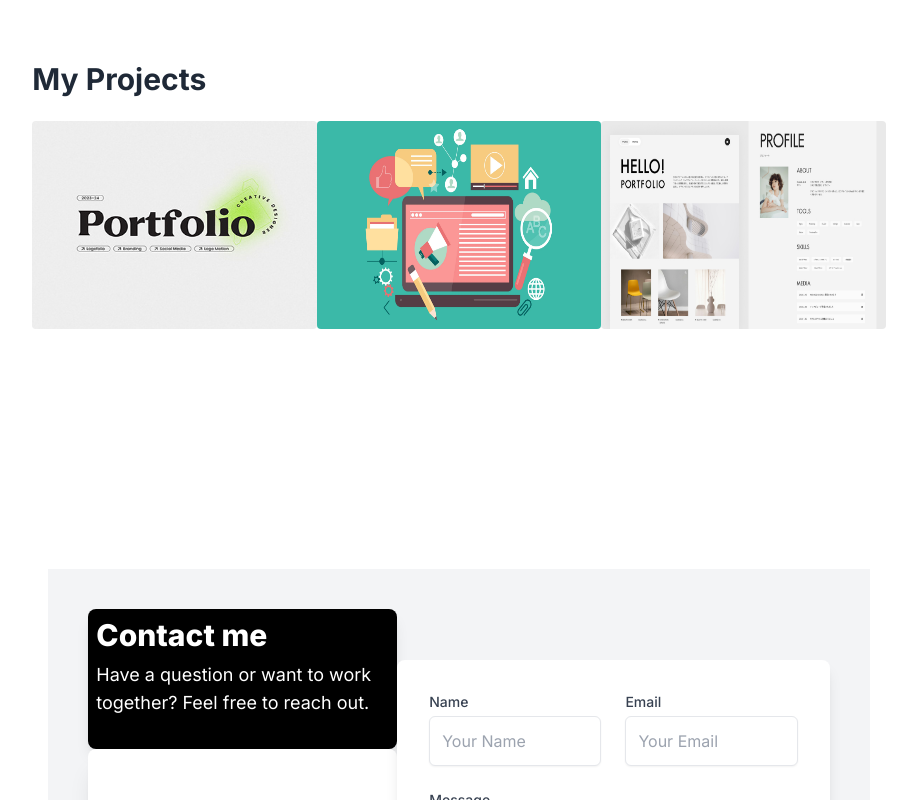
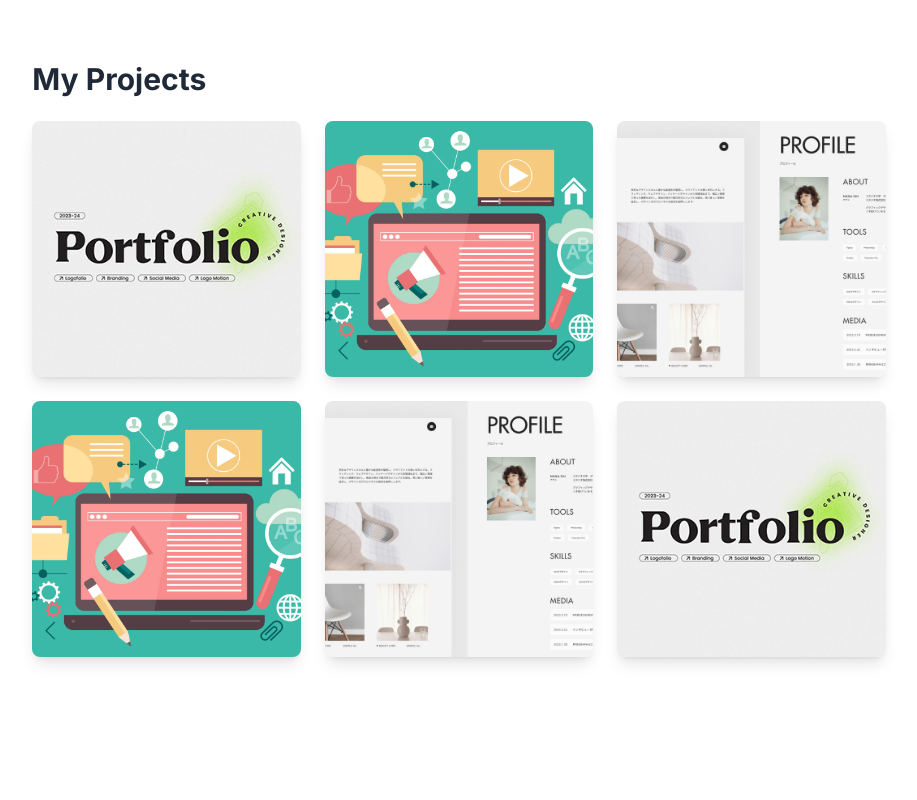
Before and after one commit to Imranahmed935/Personal-Portfolio, a React (Vite) app: page / in a window 1280 px wide. Shown: the part 1500-2300 px from the top of the page, without its empty margins (181-1098 px from the left). Built offline with nearby package versions, Linux system fonts and the light colour scheme.

Commit message:
footer added

```diff
--- a/src/App.jsx
+++ b/src/App.jsx
@@ -2,6 +2,7 @@ import "./App.css";
 import About from "./Components/About/About";
 import Banner from "./Components/Banner/Banner";
 import Contact from "./Components/Contact/Contact";
+import Footer from "./Components/Footer/Footer";
 import Navbar from "./Components/Navbar/Navbar";
 import Project from "./Components/Projects/Project";
 import Skills from "./Components/Skills/Skills";
@@ -15,6 +16,7 @@ function App() {
       <Skills/>
       <Project/>
       <Contact/>
+      <Footer/>
     </div>
   );
 }
--- /dev/null
+++ b/src/Components/Footer/Footer.jsx
@@ -0,0 +1,15 @@
+import React from "react";
+
+const Footer = () => {
+  return (
+    <footer className="footer bg-neutral text-neutral-content p-4">
+     <div className="lg:w-8/12 mx-auto flex justify-center items-center">
+     <aside>
+        <p>Copyright © {new Date().getFullYear()} - All right reserved</p>
+      </aside>
+     </div>
+    </footer>
+  );
+};
+
+export default Footer;
--- a/src/Components/Projects/Project.jsx
+++ b/src/Components/Projects/Project.jsx
@@ -1,25 +1,82 @@
-import React from 'react';
-import port1 from '../../assets/Port/session1.jpg'
-import port2 from '../../assets/Port/session2.webp'
-import port3 from '../../assets/Port/session3.jpg'
+import React from "react";
+import port1 from "../../assets/Port/session1.jpg";
+import port2 from "../../assets/Port/session2.webp";
+import port3 from "../../assets/Port/session3.jpg";
+import { FaArrowUp } from "react-icons/fa";
+
+// Updated projects array with unique links
+const projects = [
+  {
+    id: 1,
+    name: "Frontend Project 1",
+    image: port1,
+    link: "https://dazzling-horse-41d2d8.netlify.app",
+  },
+  {
+    id: 2,
+    name: "Frontend Project 2",
+    image: port2,
+    link: "https://stellar-moonbeam-2044ff.netlify.app",
+  },
+  {
+    id: 3,
+    name: "Frontend Project 3",
+    image: port3,
+    link: "https://dazzling-horse-41d2d8.netlify.app",
+  },
+  {
+    id: 4,
+    name: "Frontend Project 4",
+    image: port2,
+    link: "https://stellar-moonbeam-2044ff.netlify.app",
+  },
+  {
+    id: 5,
+    name: "Frontend Project 5",
+    image: port3,
+    link: "https://dazzling-horse-41d2d8.netlify.app",
+  },
+  {
+    id: 6,
+    name: "Frontend Project 6",
+    image: port1,
+    link: "https://stellar-moonbeam-2044ff.netlify.app",
+  },
+];
 
 const Project = () => {
-    return (
-        <div className='py-24 lg:w-8/12 mx-auto'>
-            <h1 className='text-3xl font-bold py-6'>My Projects</h1>
-            <div className='grid grid-cols-1 md:grid-cols-2 lg:grid-cols-3'>
-                <div>
-                    <img className='lg:w-96 lg:h-52 rounded' src={port1} alt="" />
-                </div>
-                <div>
-                    <img className='lg:w-96 lg:h-52 rounded'  src={port2} alt="" />
-                </div>
-                <div>
-                    <img className='lg:w-96 lg:h-52 rounded'  src={port3} alt="" />
-                </div>
+  return (
+    <div className="py-24 lg:w-8/12 mx-auto">
+      <h1 className="text-3xl font-bold py-6">My Projects</h1>
+      <div className="grid grid-cols-1 md:grid-cols-2 lg:grid-cols-3 gap-6">
+        {projects.map((project) => (
+          <div
+            key={project.id}
+            className="relative group rounded-lg overflow-hidden shadow-lg"
+          >
+            <div
+              style={{ backgroundImage: `url(${project.image})` }}
+              className="w-full h-64 bg-cover bg-center transition-transform duration-300 group-hover:scale-105"
+            ></div>
+
+            <div className="absolute inset-0 bg-black bg-opacity-50 flex flex-col items-center justify-center opacity-0 group-hover:opacity-100 transition-opacity duration-300">
+              <a
+                href={project.link}
+                target="_blank"
+                rel="noopener noreferrer"
+                className="flex items-center justify-center"
+              >
+                <FaArrowUp className="text-white text-3xl mb-2 hover:text-gray-300 transition-colors duration-300" />
+              </a>
+              <span className="text-white text-lg font-bold">
+                {project.name}
+              </span>
             </div>
-        </div>
-    );
+          </div>
+        ))}
+      </div>
+    </div>
+  );
 };
 
 export default Project;
```
